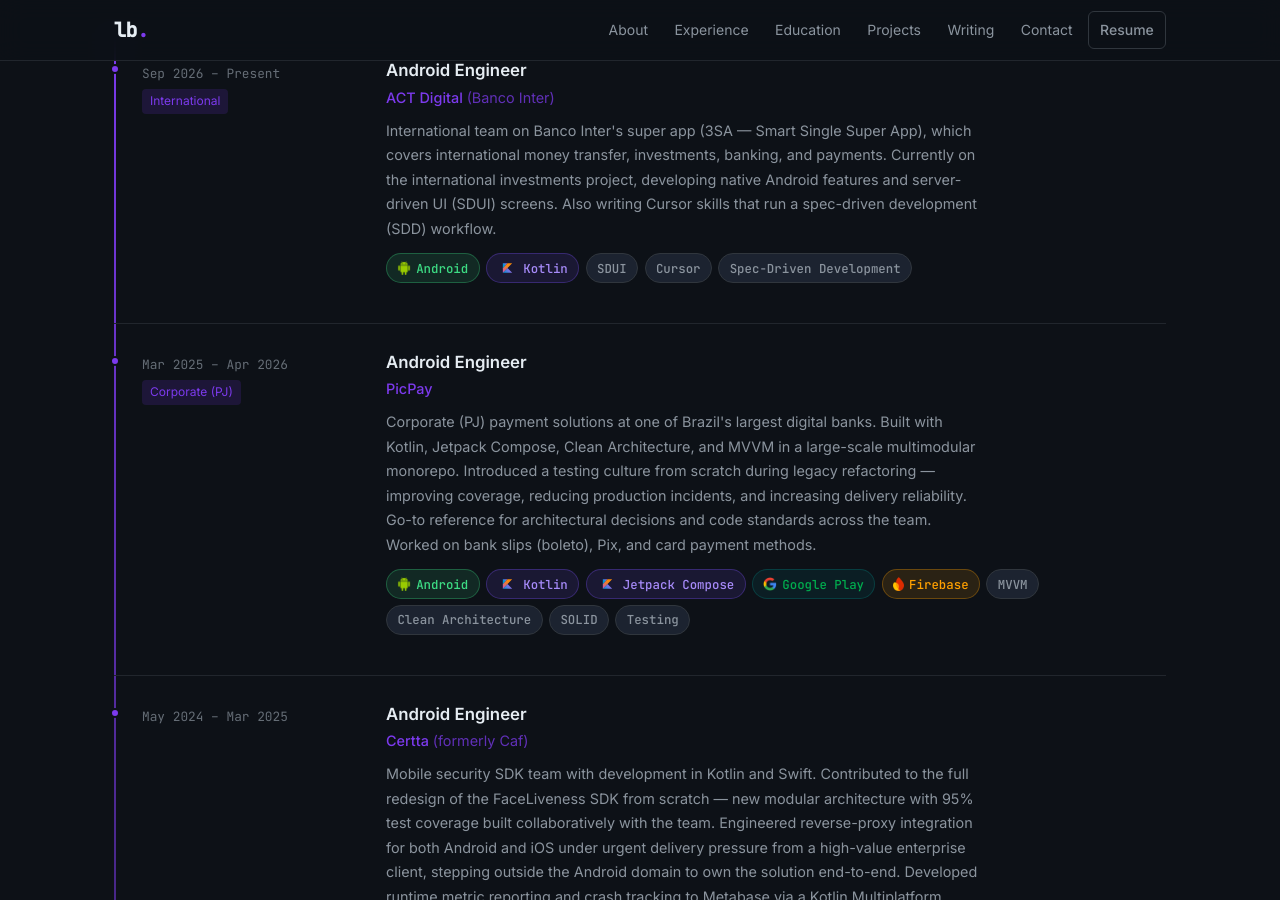
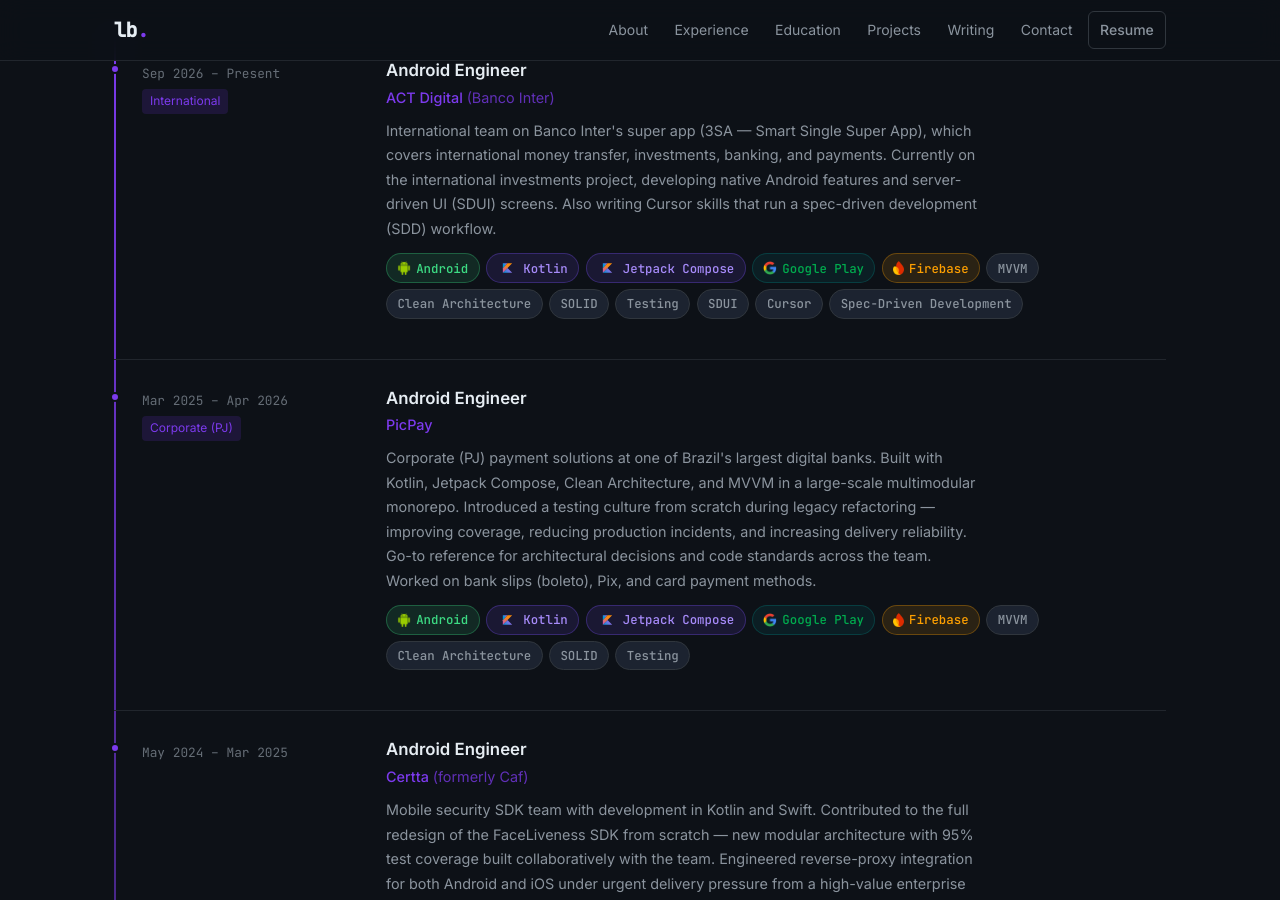
Before and after one commit to LeonardoBai12/LeonardoBai-Portfolio, a Jekyll site: the page built from index.html, in a window 1280 px wide and 900 px high, scrolled down 1546 px. Built offline with Jekyll 4.4.1, drawn with Linux system fonts in a browser that asks for light colours.

Commit message:
Add stack badges to ACT Digital experience
Co-Authored-By: Claude Opus 5.5 <noreply@anthropic.com>

```diff
--- a/index.html
+++ b/index.html
@@ -137,6 +137,13 @@ title: Home
           <div class="badge-stack">
             <span class="badge badge-android"><img src="{{ '/assets/images/android-logo-powerful-mobile-apps-for-those-with-disabilities-3.png' | relative_url }}" class="badge-logo" alt="">Android</span>
             <span class="badge badge-kotlin"><img src="{{ '/assets/images/kotlin-official.svg' | relative_url }}" class="badge-logo" alt="">Kotlin</span>
+            <span class="badge badge-kotlin"><img src="{{ '/assets/images/kotlin-official.svg' | relative_url }}" class="badge-logo" alt="">Jetpack Compose</span>
+            <span class="badge badge-google-play"><img src="{{ '/assets/images/Google_"G"_logo.svg.png' | relative_url }}" class="badge-logo" alt="">Google Play</span>
+            <span class="badge badge-firebase"><img src="{{ '/assets/images/firebase_icon-logo_brandlogos.net_tcvck-512x646.png' | relative_url }}" class="badge-logo" alt="">Firebase</span>
+            <span class="badge">MVVM</span>
+            <span class="badge">Clean Architecture</span>
+            <span class="badge">SOLID</span>
+            <span class="badge">Testing</span>
             <span class="badge">SDUI</span>
             <span class="badge">Cursor</span>
             <span class="badge">Spec-Driven Development</span>
```
